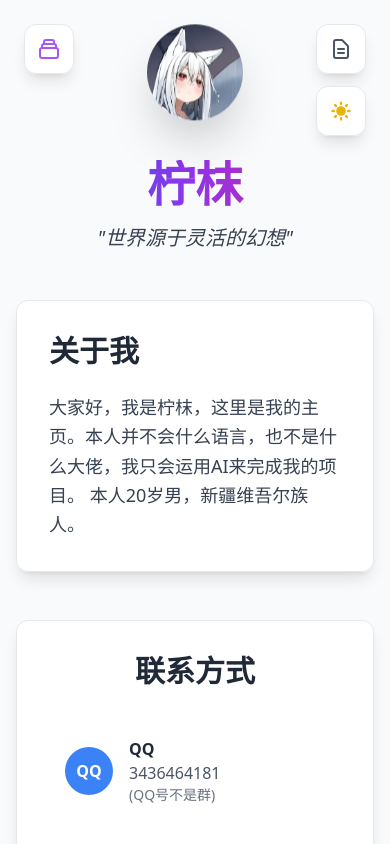
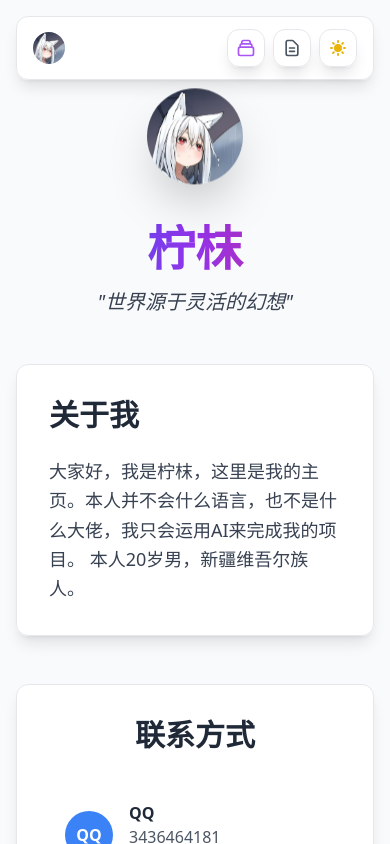
Before and after one commit to ning-g-mo/lemwood-nev, a Vue app in the folder mc-nav/: page / in a window 390 px wide. Shown: the top 844 px of the page. Built offline with nearby package versions, Linux system fonts and the light colour scheme.

Commit message:
创建顶栏

```diff
--- a/mc-nav/src/App.vue
+++ b/mc-nav/src/App.vue
@@ -10,49 +10,66 @@
     ]"
     :style="getBackgroundStyle()"
   >
-    <!-- 导航按钮组 -->
-    <div class="fixed top-6 left-6 z-50">
+    <!-- 统一顶栏 -->
+    <header class="fixed top-0 left-0 right-0 z-50 p-4 md:p-6">
+      <div class="glass-card mx-auto max-w-7xl">
+        <div class="flex items-center justify-between px-4 py-3">
+          <!-- 左侧：Logo 和标题 -->
+          <div class="flex items-center space-x-3">
+            <img
+              src="/logo.png"
+              alt="Logo"
+              class="w-8 h-8 md:w-10 md:h-10 rounded-full"
+            >
+            <div class="hidden sm:block">
+              <h1 class="text-lg md:text-xl font-bold gradient-text">柠枺</h1>
+              <p class="text-xs text-gray-600 dark:text-gray-400 hidden md:block">个人主页</p>
+            </div>
+          </div>
+
+          <!-- 右侧：功能按钮组 -->
+          <div class="flex items-center space-x-2 md:space-x-3">
             <!-- 页面切换按钮 -->
             <button
               @click="togglePage"
-        class="glass-card p-3 link-hover group mb-3"
+              class="glass-card p-2 md:p-3 link-hover group relative"
               :title="getPageTooltip()"
             >
               <!-- 主页图标 -->
-        <svg v-if="currentPage === 'projects'" class="w-6 h-6 text-blue-500" fill="none" stroke="currentColor" viewBox="0 0 24 24">
+              <svg v-if="currentPage === 'projects'" class="w-5 h-5 md:w-6 md:h-6 text-blue-500" fill="none" stroke="currentColor" viewBox="0 0 24 24">
                 <path stroke-linecap="round" stroke-linejoin="round" stroke-width="2" d="M3 12l2-2m0 0l7-7 7 7M5 10v10a1 1 0 001 1h3m10-11l2 2m-2-2v10a1 1 0 01-1 1h-3m-6 0a1 1 0 001-1v-4a1 1 0 011-1h2a1 1 0 011 1v4a1 1 0 001 1m-6 0h6"></path>
               </svg>
               <!-- 项目图标 -->
-        <svg v-else class="w-6 h-6 text-purple-500" fill="none" stroke="currentColor" viewBox="0 0 24 24">
+              <svg v-else class="w-5 h-5 md:w-6 md:h-6 text-purple-500" fill="none" stroke="currentColor" viewBox="0 0 24 24">
                 <path stroke-linecap="round" stroke-linejoin="round" stroke-width="2" d="M19 11H5m14 0a2 2 0 012 2v6a2 2 0 01-2 2H5a2 2 0 01-2-2v-6a2 2 0 012-2m14 0V9a2 2 0 00-2-2M5 11V9a2 2 0 012-2m0 0V5a2 2 0 012-2h6a2 2 0 012 2v2M7 7h10"></path>
               </svg>
 
-        <!-- 页面切换提示文字 -->
-        <span class="absolute -bottom-8 left-1/2 transform -translate-x-1/2 text-xs bg-black/80 text-white px-2 py-1 rounded opacity-0 group-hover:opacity-100 transition-opacity whitespace-nowrap">
+              <!-- 桌面端提示文字 -->
+              <span class="absolute top-full left-1/2 transform -translate-x-1/2 mt-2 text-xs bg-black/80 text-white px-2 py-1 rounded opacity-0 group-hover:opacity-100 transition-opacity whitespace-nowrap hidden md:block">
                 {{ getPageTooltip() }}
               </span>
             </button>
-    </div>
 
-    <!-- 主题切换按钮组 -->
-    <div class="fixed top-6 right-6 z-50 flex flex-col space-y-3">
+            <!-- 分隔线 -->
+            <div class="w-px h-6 bg-gray-300 dark:bg-gray-600 hidden sm:block"></div>
+
             <!-- 无图模式切换按钮 -->
             <button
               @click="toggleBackgroundMode"
-        class="glass-card p-3 link-hover group"
+              class="glass-card p-2 md:p-3 link-hover group relative"
               :title="getBackgroundModeTooltip()"
             >
               <!-- 有背景图标 -->
-        <svg v-if="!isMinimalMode" class="w-6 h-6 text-green-500" fill="none" stroke="currentColor" viewBox="0 0 24 24">
+              <svg v-if="!isMinimalMode" class="w-5 h-5 md:w-6 md:h-6 text-green-500" fill="none" stroke="currentColor" viewBox="0 0 24 24">
                 <path stroke-linecap="round" stroke-linejoin="round" stroke-width="2" d="M4 16l4.586-4.586a2 2 0 012.828 0L16 16m-2-2l1.586-1.586a2 2 0 012.828 0L20 14m-6-6h.01M6 20h12a2 2 0 002-2V6a2 2 0 00-2-2H6a2 2 0 00-2 2v12a2 2 0 002 2z"></path>
               </svg>
               <!-- 无图图标 -->
-        <svg v-else class="w-6 h-6 text-gray-600" fill="none" stroke="currentColor" viewBox="0 0 24 24">
+              <svg v-else class="w-5 h-5 md:w-6 md:h-6 text-gray-600" fill="none" stroke="currentColor" viewBox="0 0 24 24">
                 <path stroke-linecap="round" stroke-linejoin="round" stroke-width="2" d="M9 12h6m-6 4h6m2 5H7a2 2 0 01-2-2V5a2 2 0 012-2h5.586a1 1 0 01.707.293l5.414 5.414a1 1 0 01.293.707V19a2 2 0 01-2 2z"></path>
               </svg>
 
-        <!-- 背景模式提示文字 -->
-        <span class="absolute -bottom-8 left-1/2 transform -translate-x-1/2 text-xs bg-black/80 text-white px-2 py-1 rounded opacity-0 group-hover:opacity-100 transition-opacity whitespace-nowrap">
+              <!-- 桌面端提示文字 -->
+              <span class="absolute top-full left-1/2 transform -translate-x-1/2 mt-2 text-xs bg-black/80 text-white px-2 py-1 rounded opacity-0 group-hover:opacity-100 transition-opacity whitespace-nowrap hidden md:block">
                 {{ getBackgroundModeTooltip() }}
               </span>
             </button>
@@ -60,27 +77,30 @@
             <!-- 暗色模式切换按钮 -->
             <button
               @click="toggleDarkMode"
-        class="glass-card p-3 link-hover group"
+              class="glass-card p-2 md:p-3 link-hover group relative"
               :title="getDarkModeTooltip()"
             >
               <!-- 亮色主题图标 -->
-        <svg v-if="!isDarkMode" class="w-6 h-6 text-yellow-500" fill="currentColor" viewBox="0 0 20 20">
+              <svg v-if="!isDarkMode" class="w-5 h-5 md:w-6 md:h-6 text-yellow-500" fill="currentColor" viewBox="0 0 20 20">
                 <path fill-rule="evenodd" d="M10 2a1 1 0 011 1v1a1 1 0 11-2 0V3a1 1 0 011-1zm4 8a4 4 0 11-8 0 4 4 0 018 0zm-.464 4.95l.707.707a1 1 0 001.414-1.414l-.707-.707a1 1 0 00-1.414 1.414zm2.12-10.607a1 1 0 010 1.414l-.706.707a1 1 0 11-1.414-1.414l.707-.707a1 1 0 011.414 0zM17 11a1 1 0 100-2h-1a1 1 0 100 2h1zm-7 4a1 1 0 011 1v1a1 1 0 11-2 0v-1a1 1 0 011-1zM5.05 6.464A1 1 0 106.465 5.05l-.708-.707a1 1 0 00-1.414 1.414l.707.707zm1.414 8.486l-.707.707a1 1 0 01-1.414-1.414l.707-.707a1 1 0 011.414 1.414zM4 11a1 1 0 100-2H3a1 1 0 000 2h1z" clip-rule="evenodd"></path>
               </svg>
               <!-- 暗色主题图标 -->
-        <svg v-else class="w-6 h-6 text-blue-400" fill="currentColor" viewBox="0 0 20 20">
+              <svg v-else class="w-5 h-5 md:w-6 md:h-6 text-blue-400" fill="currentColor" viewBox="0 0 20 20">
                 <path d="M17.293 13.293A8 8 0 016.707 2.707a8.001 8.001 0 1010.586 10.586z"></path>
               </svg>
 
-        <!-- 暗色模式提示文字 -->
-        <span class="absolute -bottom-8 left-1/2 transform -translate-x-1/2 text-xs bg-black/80 text-white px-2 py-1 rounded opacity-0 group-hover:opacity-100 transition-opacity whitespace-nowrap">
+              <!-- 桌面端提示文字 -->
+              <span class="absolute top-full left-1/2 transform -translate-x-1/2 mt-2 text-xs bg-black/80 text-white px-2 py-1 rounded opacity-0 group-hover:opacity-100 transition-opacity whitespace-nowrap hidden md:block">
                 {{ getDarkModeTooltip() }}
               </span>
             </button>
           </div>
+        </div>
+      </div>
+    </header>
 
     <!-- 主要内容 -->
-    <div class="container mx-auto px-4 py-8">
+    <div class="container mx-auto px-4 pt-24 md:pt-28 pb-8">
       <!-- 主页内容 -->
       <div v-if="currentPage === 'home'" class="animate-fade-in">
         <!-- 头部区域 -->
```
Lines whose indentation alone changed are shown as unchanged.
